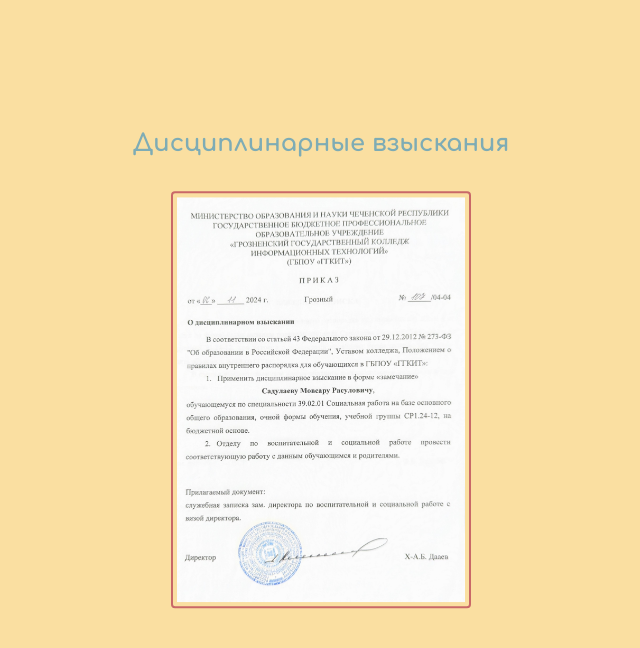
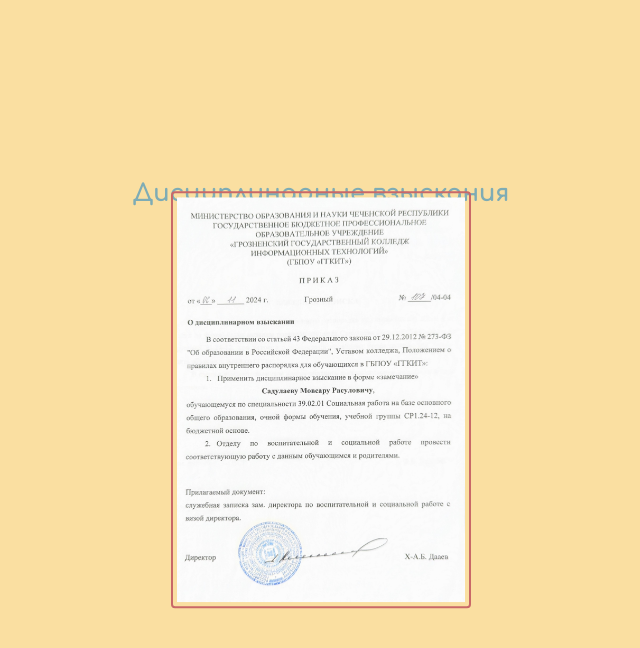
Before and after one commit to altairmsr/ggkit_dashboard, a React (Vite) app: page /punish in a window 1280 px wide. Shown: the top 648 px of the page, without its empty margins (319-959 px from the left). Built offline with nearby package versions, Linux system fonts and the light colour scheme.

Commit message:
Update Punishment.scss

```diff
--- a/src/pages/Punishment/Punishment.scss
+++ b/src/pages/Punishment/Punishment.scss
@@ -8,7 +8,7 @@
 
 .cont {
 	width: 960px;
-	height: 540px;
+	height: 460px;
 	display: flex;
 	justify-content: center;
 	align-items: center;
@@ -16,7 +16,7 @@
 	overflow: hidden;
 	h2 {
 		position: absolute;
-		top: 0;
+		top: 10px;
 		color: #7eacb5;
 		font-family: "Comfortaa", sans-serif;
 	}
```
